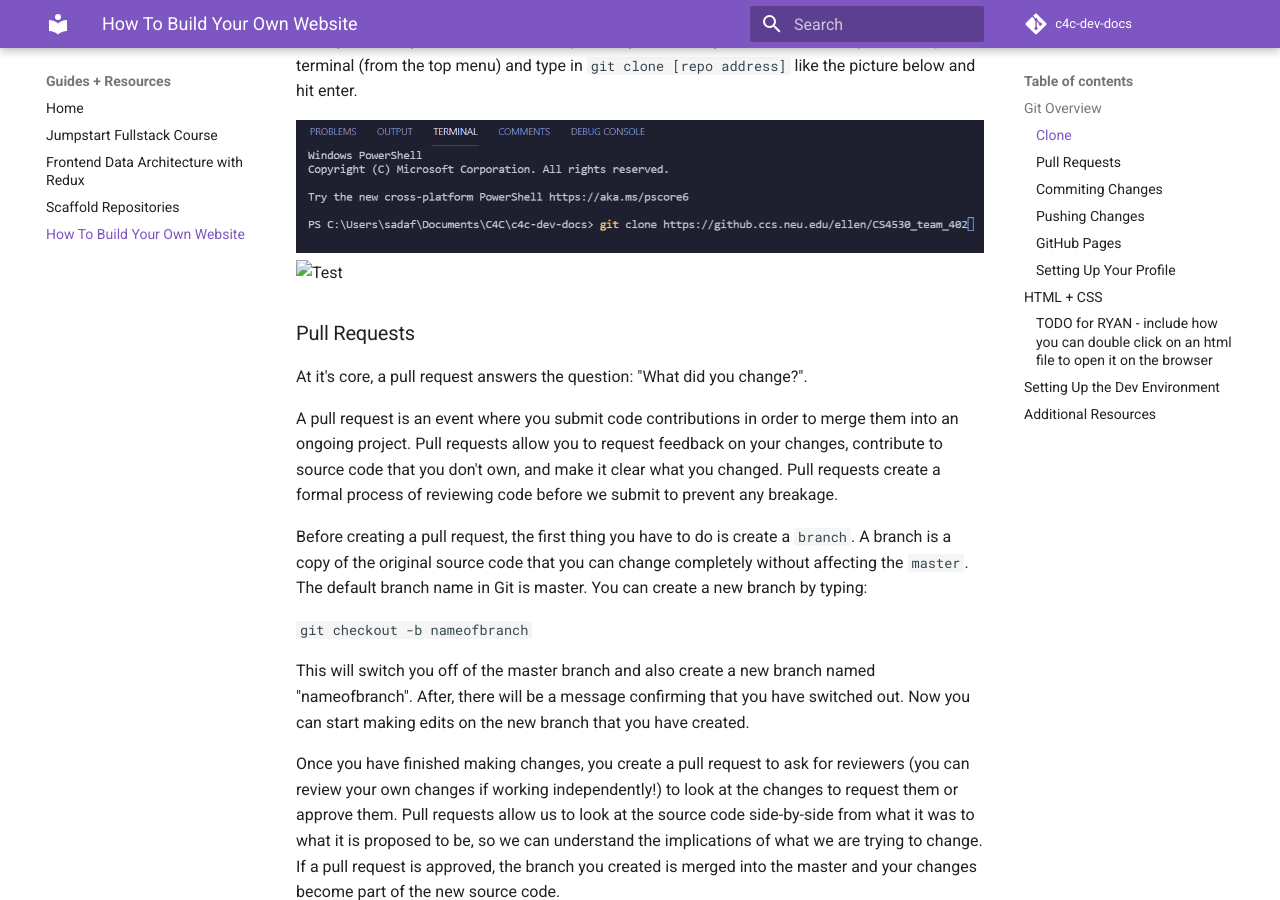
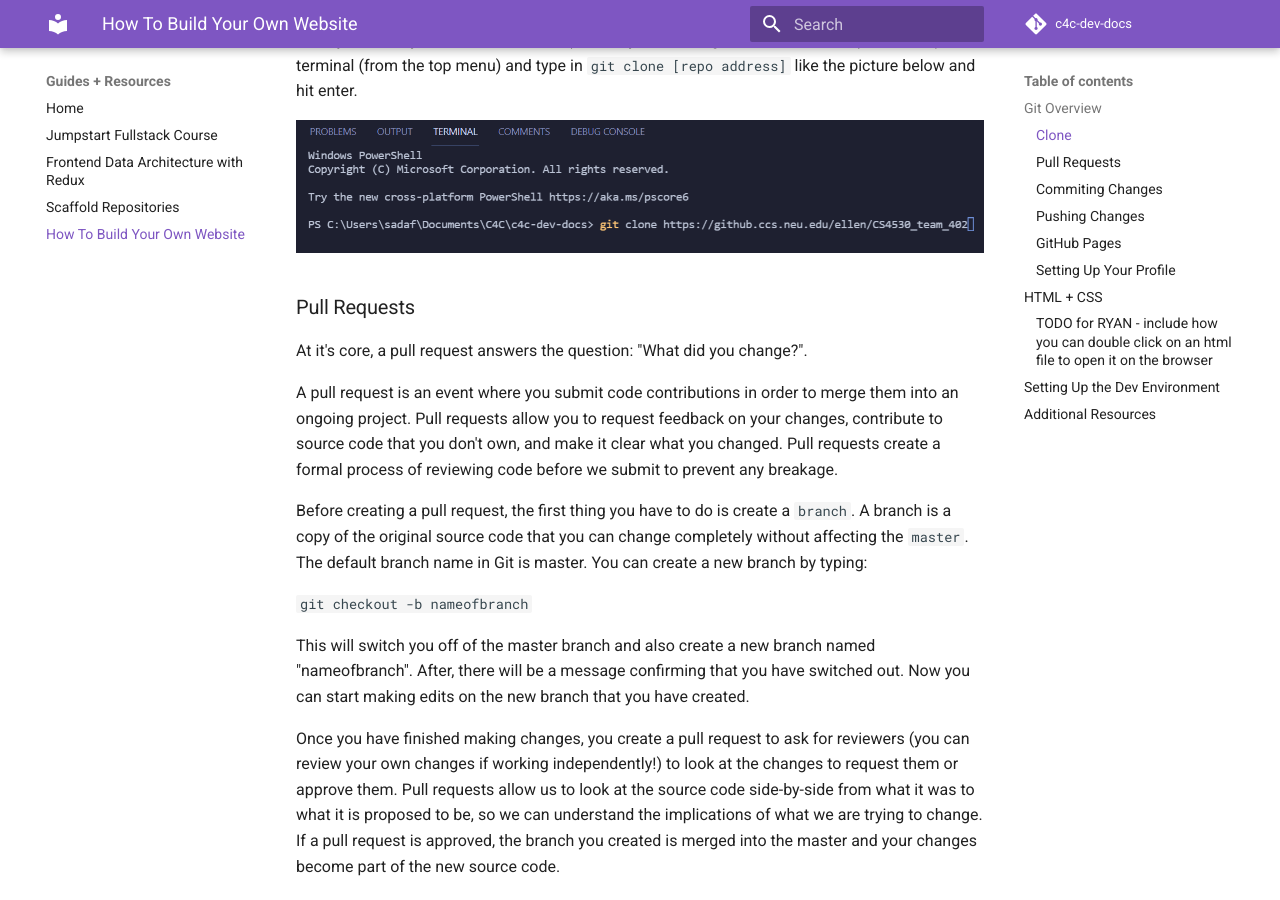
Before and after one commit to Code-4-Community/c4c-dev-docs, an MkDocs documentation site: the page built from docs/guides/website-tutorial.md, in a window 1280 px wide and 900 px high, scrolled down 1004 px. Built offline with MkDocs 1.6.1 and Material for MkDocs 9.7.7, drawn with Linux system fonts in a browser that asks for light colours; comment, search, counter and statistics services are not loaded.

Commit message:
Removed img tags

```diff
--- a/docs/guides/website-tutorial.md
+++ b/docs/guides/website-tutorial.md
@@ -16,7 +16,6 @@ There, you will see different buttons, including a green button labeled "Code."
 Once you are at your dev environment (for today we're using Visual Studio Code), we can open a terminal (from the top menu) and type in `git clone [repo address]` like the picture below and hit enter.
 
 ![Terminal Clone](../img/terminalclone.png)
-<img src="..\img\terminalclone.png" alt="Test"></img>
 
 ### Pull Requests
 
```
